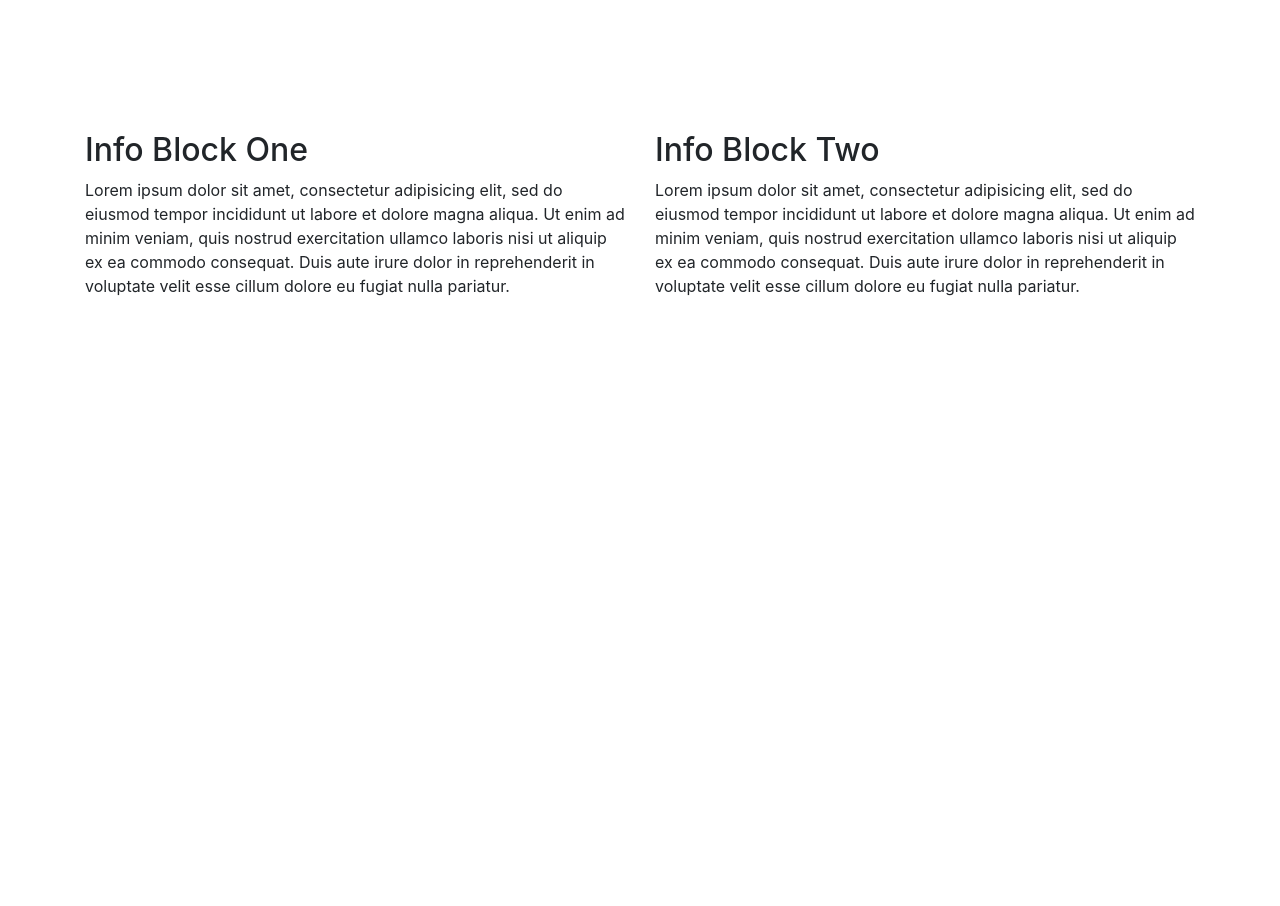
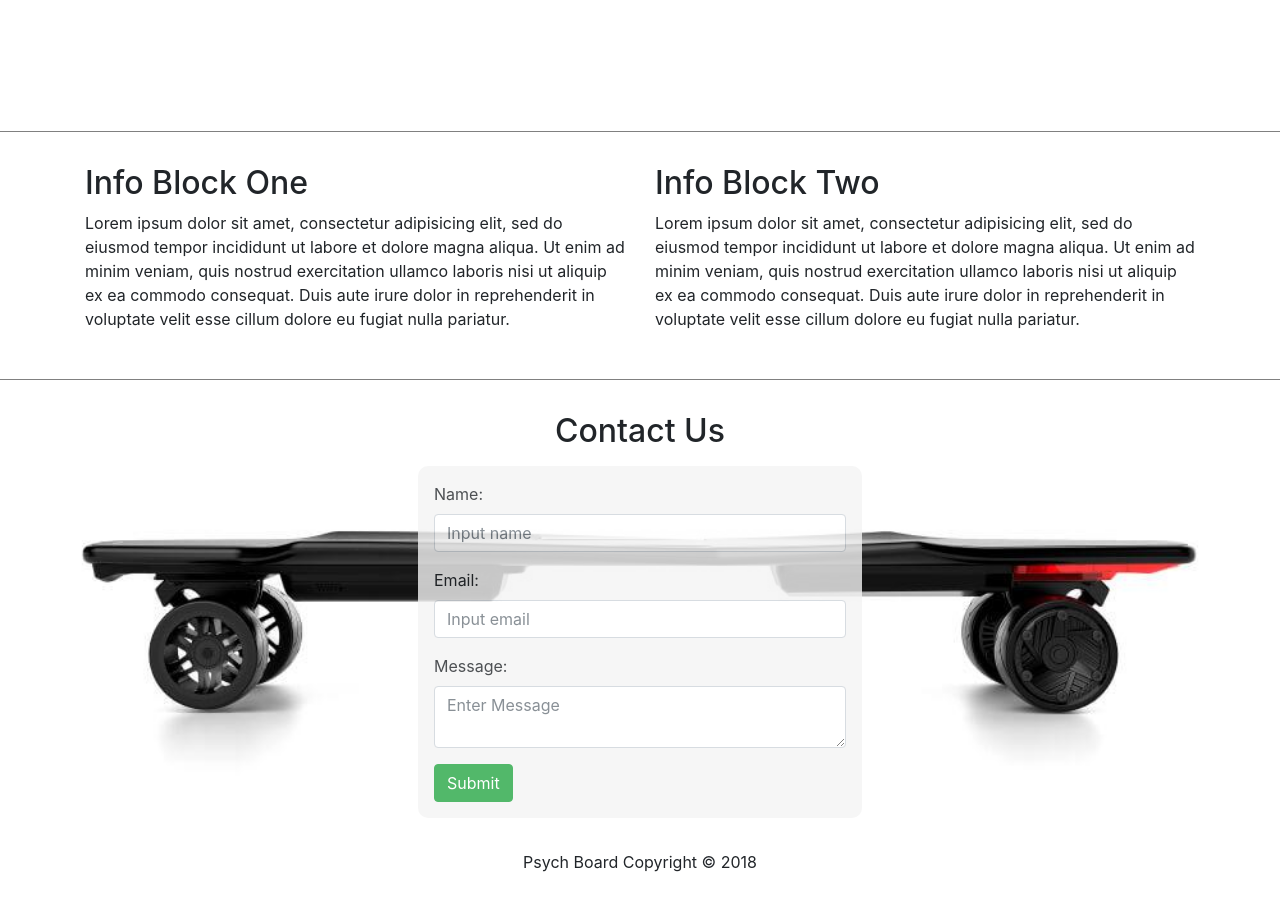
Before and after one commit to Heyitsguy/Product-Site, a plain HTML site: page index.html in a window 1280 px wide. Shown: the part 1280-2186 px from the top of the page. Before the commit the page ends 1594 px from the top, so only its background shows below. Drawn offline with nearby package versions, Linux system fonts and the light colour scheme.

Commit message:
finished landing page woth animations

```diff
--- a/css/styles.css
+++ b/css/styles.css
@@ -39,6 +39,35 @@ body{
   margin-top:2rem;
 }
 
+#info1{
+  border-bottom: 1px solid gray;
+}
+
 #info1 .info-right{
   margin-top: 5rem;
 }
+#info2{
+  margin:2rem 0;
+  border-bottom: 1px solid gray;
+  padding-bottom: 2rem;
+}
+#contact{
+  background:url(../images/img5.jpg);
+  background-size: cover;
+  background-position: center;
+}
+#contact h2{
+  text-align: center;
+  margin:1rem;
+}
+.contact-form{
+  margin: 0 auto;
+  width:40%;
+  background-color:#f4f4f4;
+  border-radius:10px;
+  opacity: .8;
+  padding:1rem;
+}
+footer{
+  margin:2rem 0;
+}
--- a/index.html
+++ b/index.html
@@ -88,7 +88,31 @@
         </div>
       </div>
     </section>
-    <footer></footer>
+    <section id="contact">
+        <div class="container">
+          <h2>Contact Us</h2>
+          <div class="contact-form">
+              <form class="" action="index.html" method="post">
+                <div class="form-group">
+                  <label for="name">Name: </label>
+                  <input class="form-control" placeholder="Input name" type="text" name="" value="">
+                </div>
+                <div class="form-group">
+                  <label for="email">Email: </label>
+                  <input class="form-control" placeholder="Input email" type="email" name="" value="">
+                </div>
+                <div class="form-group">
+                  <label for="message">Message: </label>
+                  <textarea class="form-control" placeholder="Enter Message"></textarea>
+                </div>
+                <button class="btn btn-success" type="submit" name="button">Submit</button>
+              </form>
+            </div>
+          </div>
+    </section>
+    <footer>
+      <p class="text-center">Psych Board Copyright &copy; 2018 </p>
+    </footer>
     <script src="https://unpkg.com/scrollreveal/dist/scrollreveal.min.js"></script>
     <script
   src="https://code.jquery.com/jquery-3.3.1.js"
--- a/javascript/script.js
+++ b/javascript/script.js
@@ -0,0 +1,30 @@
+window.sr = ScrollReveal();
+sr.reveal('.navbar',{
+  duration: 2000,
+  origin:'bottom',
+});
+sr.reveal('.showcase-left',{
+  duration: 2000,
+  origin:'top',
+  distance:'300px',
+});
+sr.reveal('.showcase-right',{
+  duration: 2000,
+  origin:'right',
+  distance:'300px',
+});
+sr.reveal('.showcase-btn',{
+  duration: 2000,
+  delay: 1500,
+  origin:'bottom',
+});
+sr.reveal('#testimonial div',{
+  duration: 2000,
+  origin:'bottom',
+});
+sr.reveal('.info-left',{
+  duration: 2000,
+  origin:'left',
+  distance:'300px',
+  viewFactor: 0.4,
+});
```
Also changed, not shown: images/img3.jpg (added), images/img4.jpg (added), images/img5.jpg (added), 1 other file.
